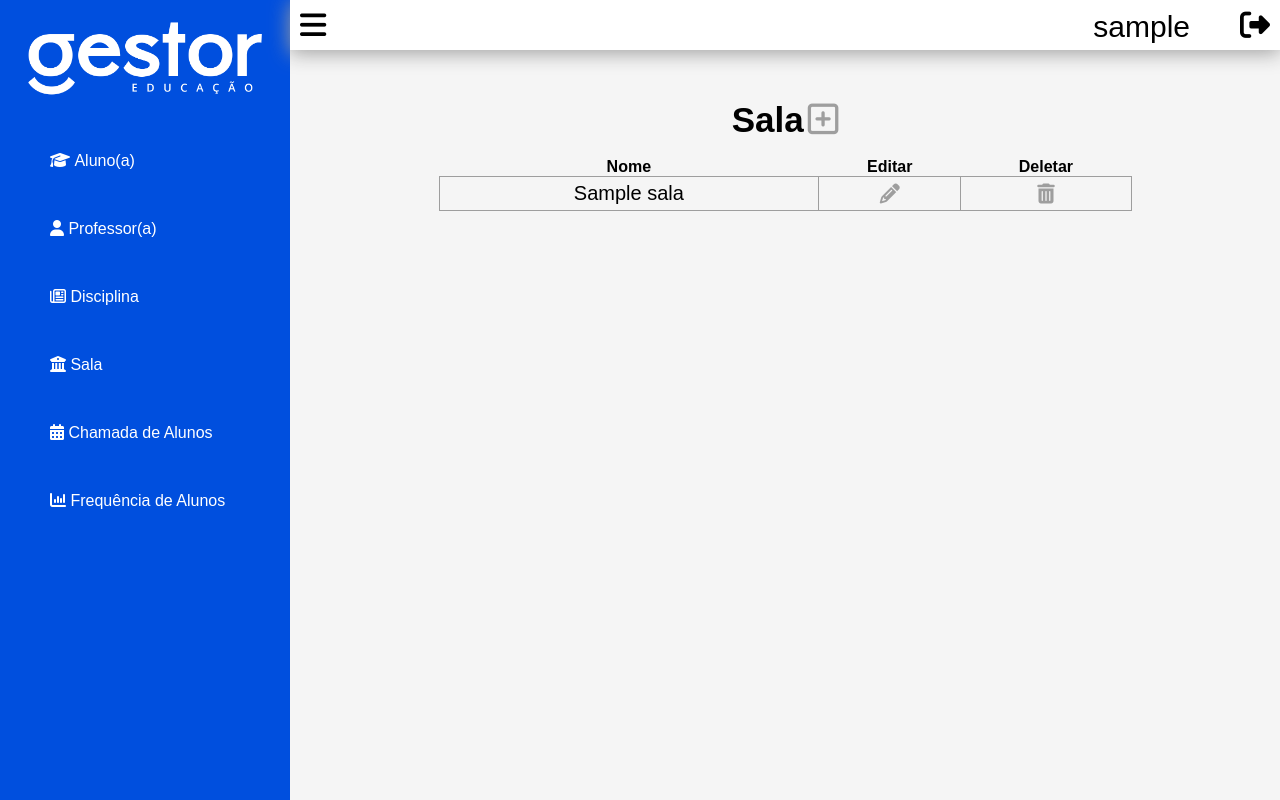
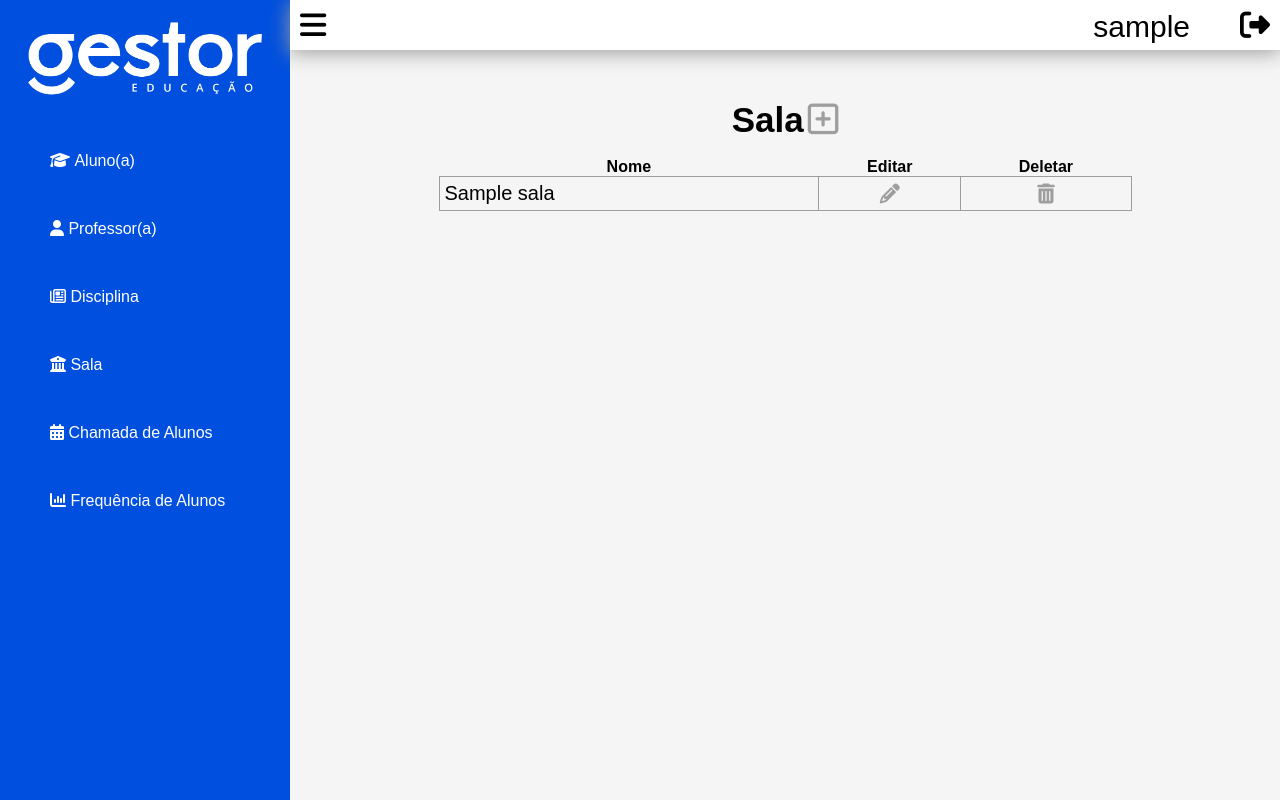
Before and after one commit to rgalvaomachado/gestoredu, a PHP site: page /view/sala/index.php in a window 1280 px wide. Run offline with PHP 8.4, Linux system fonts and the light colour scheme; the visitor is signed in with stand-in values (Sample User, id 1); tables that the repository leaves empty or names only in its code hold one stand-in row (values such as "Sample post"); data that the repository does not hold is empty; some libraries are stand-ins or nearby versions.

Commit message:
fix table

```diff
--- a/public/css/global.css
+++ b/public/css/global.css
@@ -168,6 +168,10 @@ a, p, label, option, input, td, tr{
   padding-left: 10px;
 }
 
+.text-left{
+  text-align: left;
+}
+
 .itemMenu a:hover, .itemMenu label:hover {
   background-color: #00b4f544;
   color: white !important;
--- a/view/aluno/index.php
+++ b/view/aluno/index.php
@@ -38,7 +38,7 @@
                 </tr>
                 <?php foreach ($usuarios as $usuario){ ?>
                     <tr>
-                        <td>
+                        <td class="text-left">
                             <?php echo $usuario->nome ?>
                         </td>
                         <td>
--- a/view/disciplina/index.php
+++ b/view/disciplina/index.php
@@ -32,7 +32,7 @@
                 </tr>
                 <?php foreach ($disciplinas as $disciplina){ ?>
                     <tr>
-                        <td>
+                        <td class="text-left">
                             <?php echo $disciplina->nome ?>
                         </td>
                         <td>
--- a/view/professor/index.php
+++ b/view/professor/index.php
@@ -38,7 +38,7 @@
                 </tr>
                 <?php foreach ($usuarios as $usuario){ ?>
                     <tr>
-                        <td>
+                        <td class="text-left">
                             <?php echo $usuario->nome ?>
                         </td>
                         <td>
--- a/view/sala/index.php
+++ b/view/sala/index.php
@@ -32,7 +32,7 @@
             <tbody>
                 <?php foreach ($salas as $sala){ ?>
                     <tr>
-                        <td>
+                        <td class="text-left">
                             <?php echo $sala->nome ?>
                         </td>
                         <td>
```
